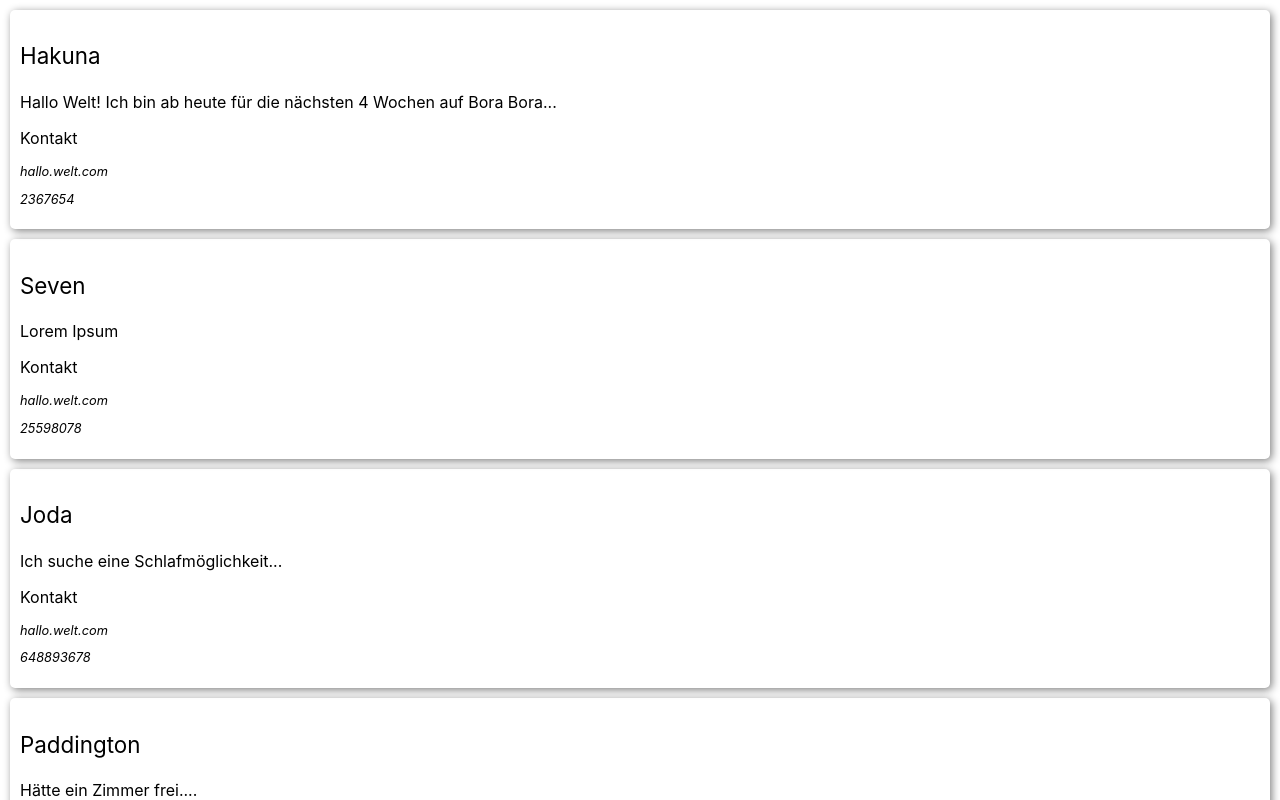
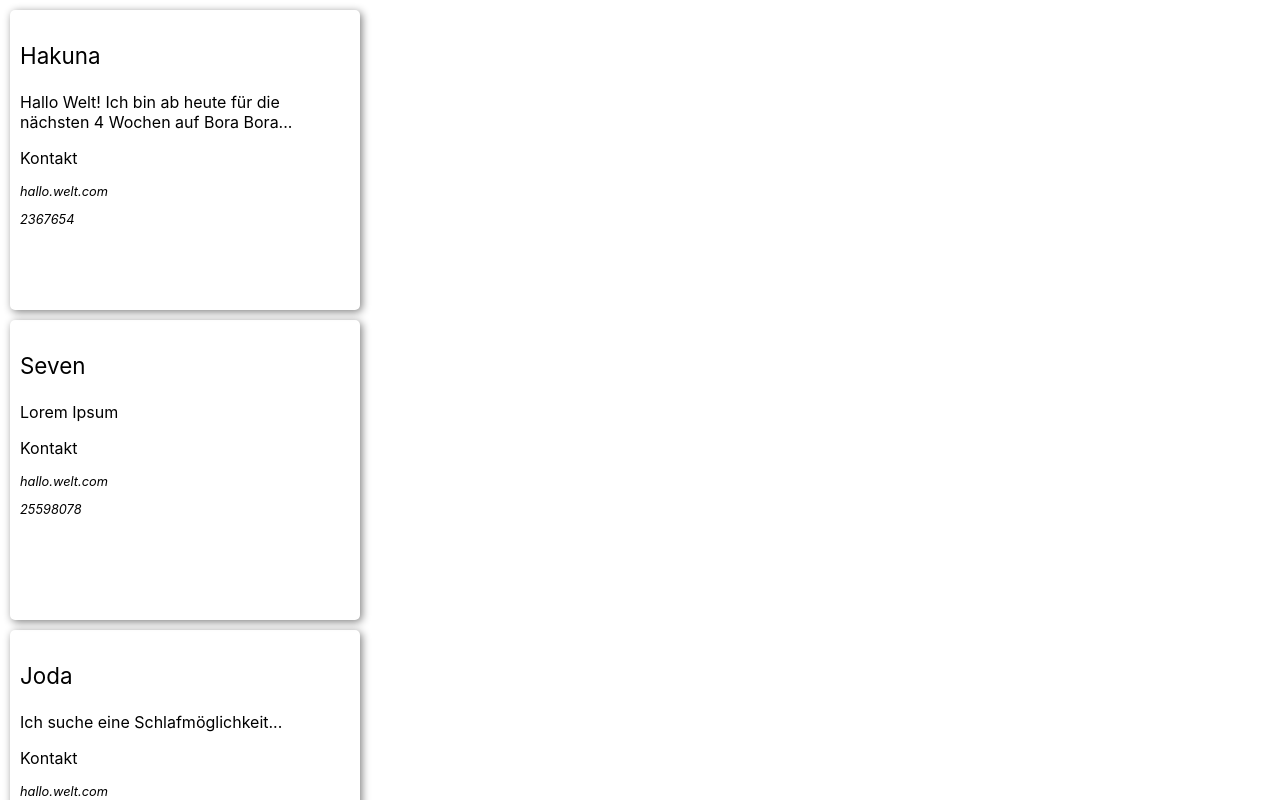
Before and after one commit to FranziGraml/capstone-project, a Next.js app: page / in a window 1280 px wide. Shown: the top 800 px of the page. Built offline with nearby package versions, Linux system fonts and the light colour scheme.

Commit message:
Add little syling

```diff
--- a/pages/index.js
+++ b/pages/index.js
@@ -1,5 +1,5 @@
-import getPosts from '../src/Services/get-list';
-import PostGrid from '../src/Components/List.js/MapData';
+import getPosts from '../src/Services/get-posts';
+import PostMap from '../src/Components/List.js/MapData';
 
 export function getStaticProps() {
 	const data = getPosts();
@@ -13,7 +13,7 @@ export function getStaticProps() {
 export default function Home({ data }) {
 	return (
 		<main>
-			<PostGrid postdata={data} />
+			<PostMap postdata={data} />
 		</main>
 	);
 }
--- a/src/Components/List.js/MapData.js
+++ b/src/Components/List.js/MapData.js
@@ -1,6 +1,6 @@
 import Posts from '../PostCard';
 
-export default function PostGrid({ postdata }) {
+export default function PostMap({ postdata }) {
 	return postdata.map(data => {
 		return (
 			<Posts
--- a/src/Components/StyledPostArticle.js
+++ b/src/Components/StyledPostArticle.js
@@ -6,5 +6,7 @@ const CardArticle = styled.article`
 	margin: 10px;
 	border-radius: 5px;
 	box-shadow: 2px 2px 8px grey;
+	width: 350px;
+	height: 300px;
 `;
 export { CardArticle };
```
Also changed, not shown: src/Services/get-posts.js (renamed from src/Services/get-list.js).
